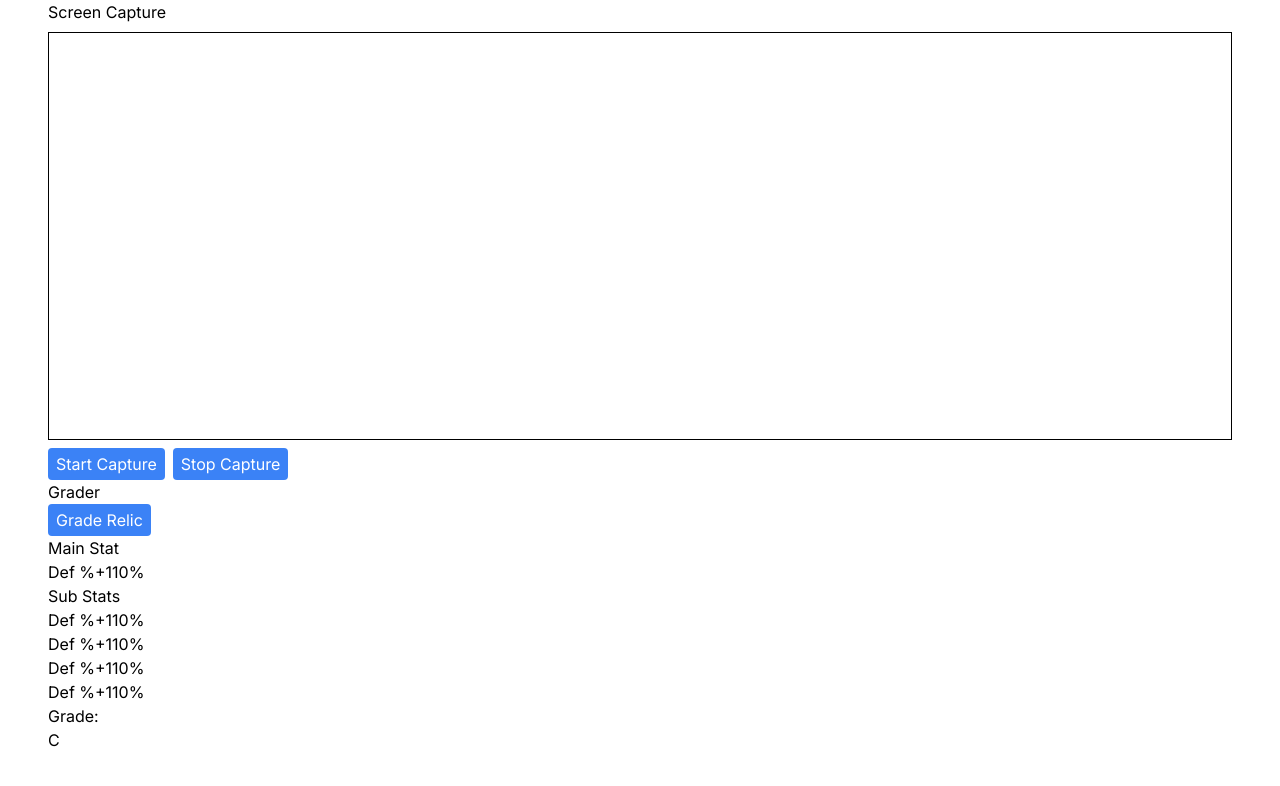
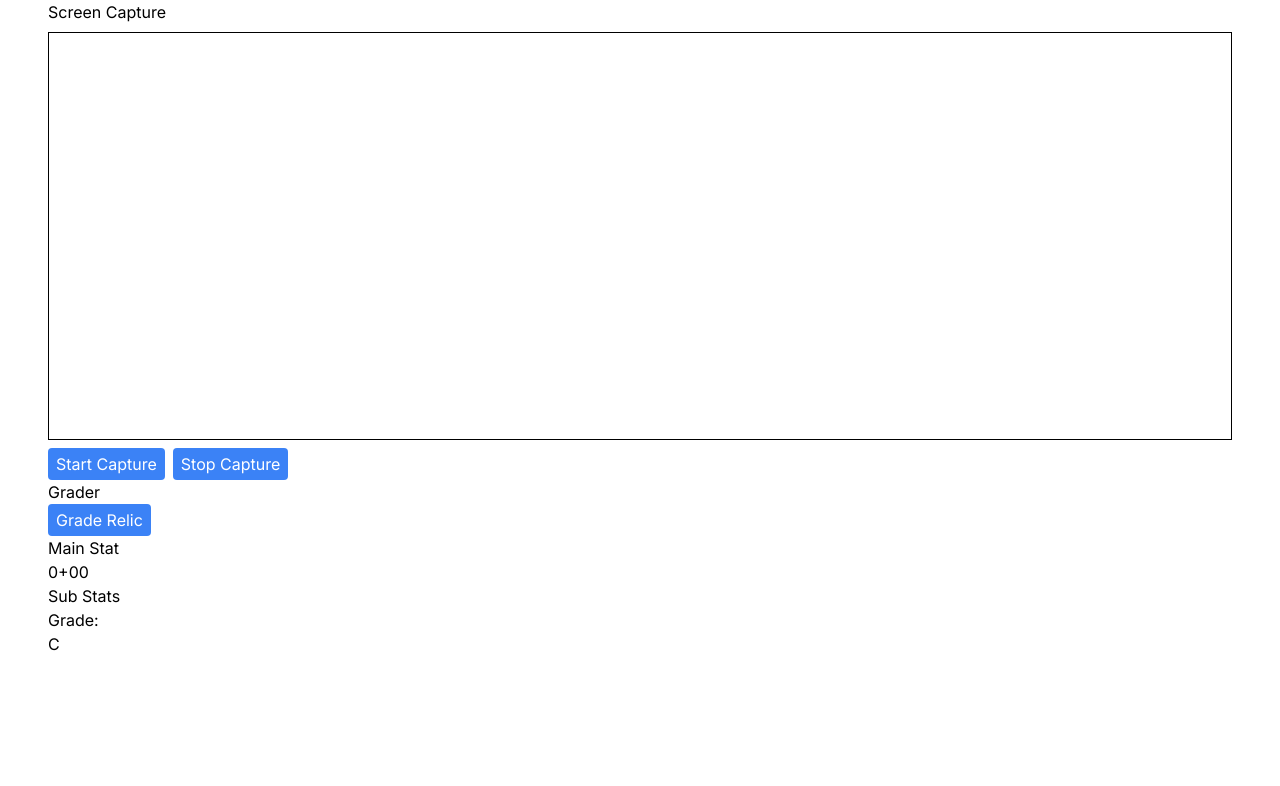
Before and after one commit to schang1146/hsr-relic-grader, a Next.js app: page / in a window 1280 px wide. Shown: the top 786 px of the page. Built offline with nearby package versions, Linux system fonts and the light colour scheme.

Commit message:
UI shows stats of relic when grade button clicked

```diff
--- a/src/app/page.tsx
+++ b/src/app/page.tsx
@@ -1,13 +1,14 @@
 'use client';
 
-import { useRef } from 'react';
+import { useRef, useState } from 'react';
 
 import { RecognizeResult, createWorker } from 'tesseract.js';
 
-import { cavernRelics, getRelicRarity } from './relics';
+import { RelicStat, getRelicRarity } from './relics';
 
 export default function Home() {
   const videoRef = useRef<HTMLVideoElement>(null);
+  const [relicStats, setRelicStats] = useState<RelicStat[]>([]);
 
   function getRelicRarityFromVideoFrame(): number {
     const canvas = document.createElement('canvas');
@@ -79,12 +80,14 @@ export default function Home() {
       .map((statString) => {
         const lastIndexOfString = statString.lastIndexOf(' ');
         return {
-          stat: statString.slice(0, lastIndexOfString),
-          value: statString.slice(lastIndexOfString + 1),
+          type: statString.slice(0, lastIndexOfString),
+          value: statString[statString.length - 1] === '%' ? Number(statString.slice(lastIndexOfString, statString.length - 1)) : Number(statString.slice(lastIndexOfString, statString.length)),
+          isPercent: statString[statString.length - 1] === '%',
+          timesIncreased: 0,
         };
       });
 
-    console.log(relicStats);
+    setRelicStats(relicStats);
   }
 
   async function startCapture() {
@@ -132,39 +135,28 @@ export default function Home() {
           <h3>Main Stat</h3>
           <ul>
             <li>
-              <span>Def %</span>
-              <span>+1</span>
-              <span>10%</span>
+              <span>{relicStats.length && relicStats[0].type}</span>
+              <span>+{relicStats.length && relicStats[0].timesIncreased}</span>
+              <span>
+                {relicStats.length && relicStats[0].value}
+                {relicStats.length && relicStats[0].isPercent ? '%' : ''}
+              </span>
             </li>
           </ul>
           <h3>Sub Stats</h3>
           <ul>
-            <li>
-              <span>Def %</span>
-              <span>+1</span>
-              <span>10%</span>
-            </li>
-          </ul>
-          <ul>
-            <li>
-              <span>Def %</span>
-              <span>+1</span>
-              <span>10%</span>
-            </li>
-          </ul>
-          <ul>
-            <li>
-              <span>Def %</span>
-              <span>+1</span>
-              <span>10%</span>
-            </li>
-          </ul>
-          <ul>
-            <li>
-              <span>Def %</span>
-              <span>+1</span>
-              <span>10%</span>
-            </li>
+            {relicStats.slice(1).map((relicStat) => {
+              return (
+                <li>
+                  <span>{relicStat.type}</span>
+                  <span>+{relicStat.timesIncreased}</span>
+                  <span>
+                    {relicStat.value}
+                    {relicStat.isPercent ? '%' : ''}
+                  </span>
+                </li>
+              );
+            })}
           </ul>
         </div>
         <div>
```
Also changed, not shown: src/app/relics.tsx (+7 -0 lines).
